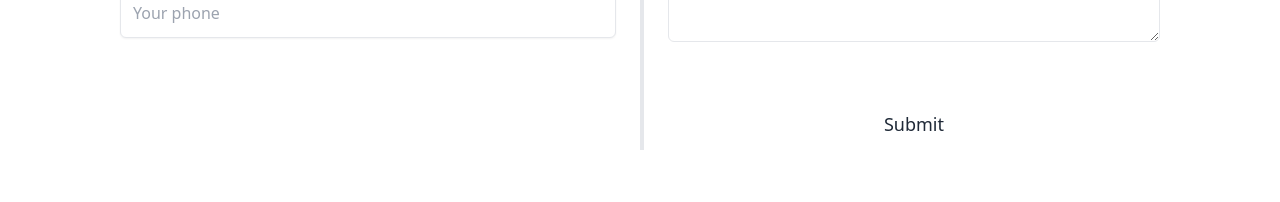
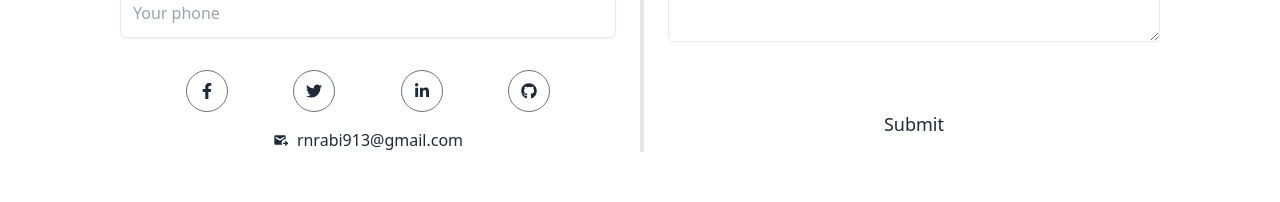
Before and after one commit to rnrabi/portfolio, a React (Vite) app: page / in a window 1280 px wide. Shown: the part 1623-1825 px from the top of the page. Built offline with nearby package versions, Linux system fonts and the light colour scheme.

Commit message:
social media set up

```diff
--- a/src/pages/homeComponent/Contact.jsx
+++ b/src/pages/homeComponent/Contact.jsx
@@ -1,4 +1,8 @@
-
+import { FaFacebookF } from "react-icons/fa";
+import { FaTwitter } from "react-icons/fa";
+import { FaLinkedinIn } from "react-icons/fa6";
+import { FaGithub } from "react-icons/fa";
+import { MdOutgoingMail } from "react-icons/md";
 
 const Contact = () => {
     const handleContact = (e) => {
@@ -27,6 +31,21 @@ const Contact = () => {
                                 <span className="mb-1">Your phone</span>
                                 <input type="text" placeholder="Your phone" className="block w-full rounded-md shadow-sm focus:ring focus:ring-opacity-75 focus:dark:ring-violet-600 dark:bg-gray-100 border p-3 mb-8" />
                             </label>
+                            <div>
+                                <ul className="flex justify-evenly">
+
+                                    <li className="border border-gray-500 rounded-full p-3"><a href="https://www.facebook.com/rabindro.rabi.7"><FaFacebookF></FaFacebookF></a></li>
+
+                                    <li className="border border-gray-500 rounded-full p-3"><a href="https://x.com/home"><FaTwitter></FaTwitter></a></li>
+
+                                    <li className="border border-gray-500 rounded-full p-3"><a href="https://www.linkedin.com/in/rnrabi"><FaLinkedinIn></FaLinkedinIn></a></li>
+
+                                    <li className="border border-gray-500 rounded-full p-3"><a href="https://github.com/rnrabi"><FaGithub></FaGithub></a></li>
+                                </ul>
+                                 <div className="mx-auto">
+                                    <a href="https://mail.google.com" className="flex gap-2 justify-center items-center mt-4"><MdOutgoingMail></MdOutgoingMail> rnrabi913@gmail.com</a>
+                                 </div>
+                            </div>
 
                         </div>
 
```
